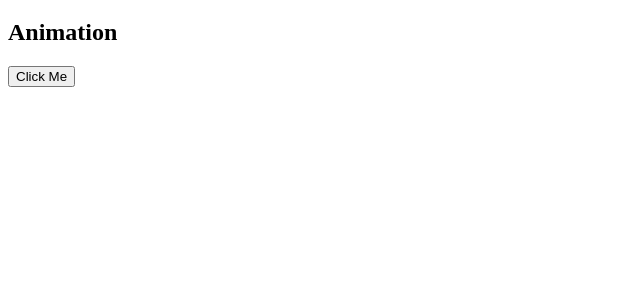
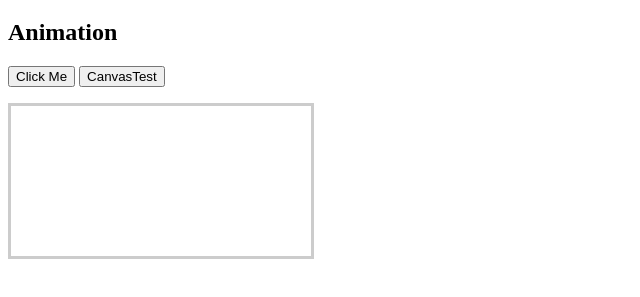
Before and after one commit to JacobMJones/JacobMJones.github.io, a plain HTML site: page index.html in a window 1280 px wide. Shown: the part 61-358 px from the top of the page, without its empty margins (0-640 px from the left). Drawn offline with nearby package versions, Linux system fonts and the light colour scheme.

Commit message:
Testing Canvas

```diff
--- a/index.html
+++ b/index.html
@@ -13,14 +13,10 @@
 
     <p>
         <button id="animateButton" onclick="animatePet()">Click Me</button>
+        <button id="canvasButton" onclick="canvasTest()">CanvasTest</button>
     </p>
-<div id="petImageDiv">
-
-
-
-
-    </div>
-<canvas id="canvas"></canvas>
+<div id="petImageDiv"></div>
+<canvas id="canvasTest"></canvas>
 
 </body>
 </html>
--- a/scripts/script.js
+++ b/scripts/script.js
@@ -1,13 +1,12 @@
 $(document).ready(function () {
+    console.log("in ready");
 
-    console.log("im in jQuery do ready");
 });
 
 
 function animatePet() {
-    console.log(" in animatePet");
 
-
+    //create img
     var img = document.createElement('img');
     img.id = "imgForAnimation"
     document.getElementById('petImageDiv').appendChild(img)
@@ -17,9 +16,36 @@ function animatePet() {
     var pics = ["images/picture.png", "images/picture2.png", "images/picture3.png"];
     var el = document.getElementById('imgForAnimation');
 
+
     function toggle() {
         el.src = pics[i]; // set the image
         i = (i + 1) % pics.length; // update the counter
+
+
     }
     setInterval(toggle, 200);
 }
+
+function canvasTest() {
+
+    console.log("in canvas test");
+
+    var ctx = document.getElementById('canvasTest');
+
+    if (ctx.getContext) {
+        ctx = ctx.getContext('2d');
+        var imgForCanvas = new Image();
+
+        imgForCanvas.width = "50px";
+        imgForCanvas.height = "50px";
+        imgForCanvas.onload = function () {
+            ctx.drawImage(imgForCanvas, 100, 100);
+         console.log(" in loaded function");
+
+        }
+        imgForCanvas.src = "images/picture.png"
+
+    }
+
+
+}
--- a/styles/styles.css
+++ b/styles/styles.css
@@ -0,0 +1,3 @@
+canvas {
+    border: 3px #CCC solid;
+}
```
Also changed, not shown: images/picture.png.
